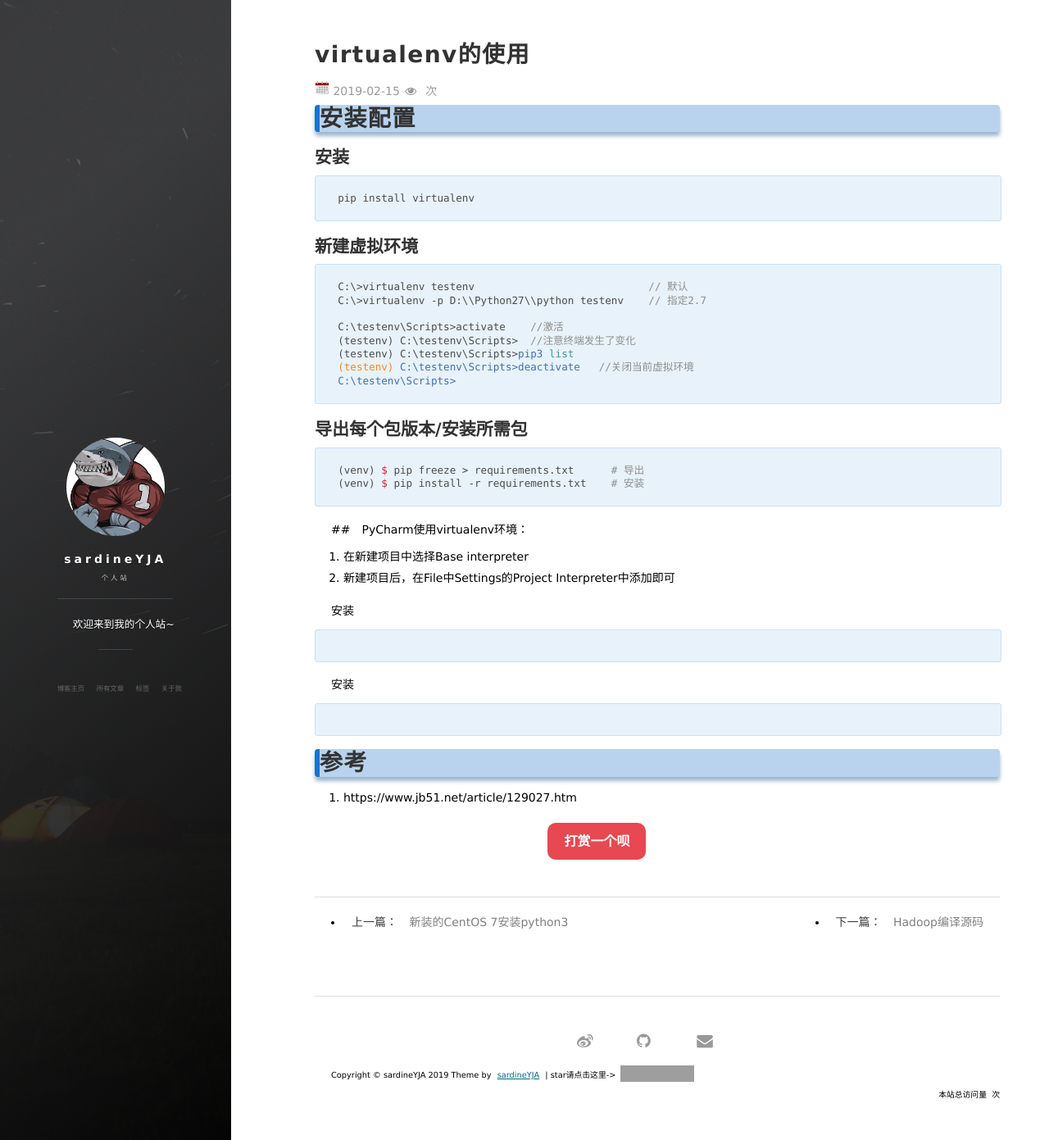
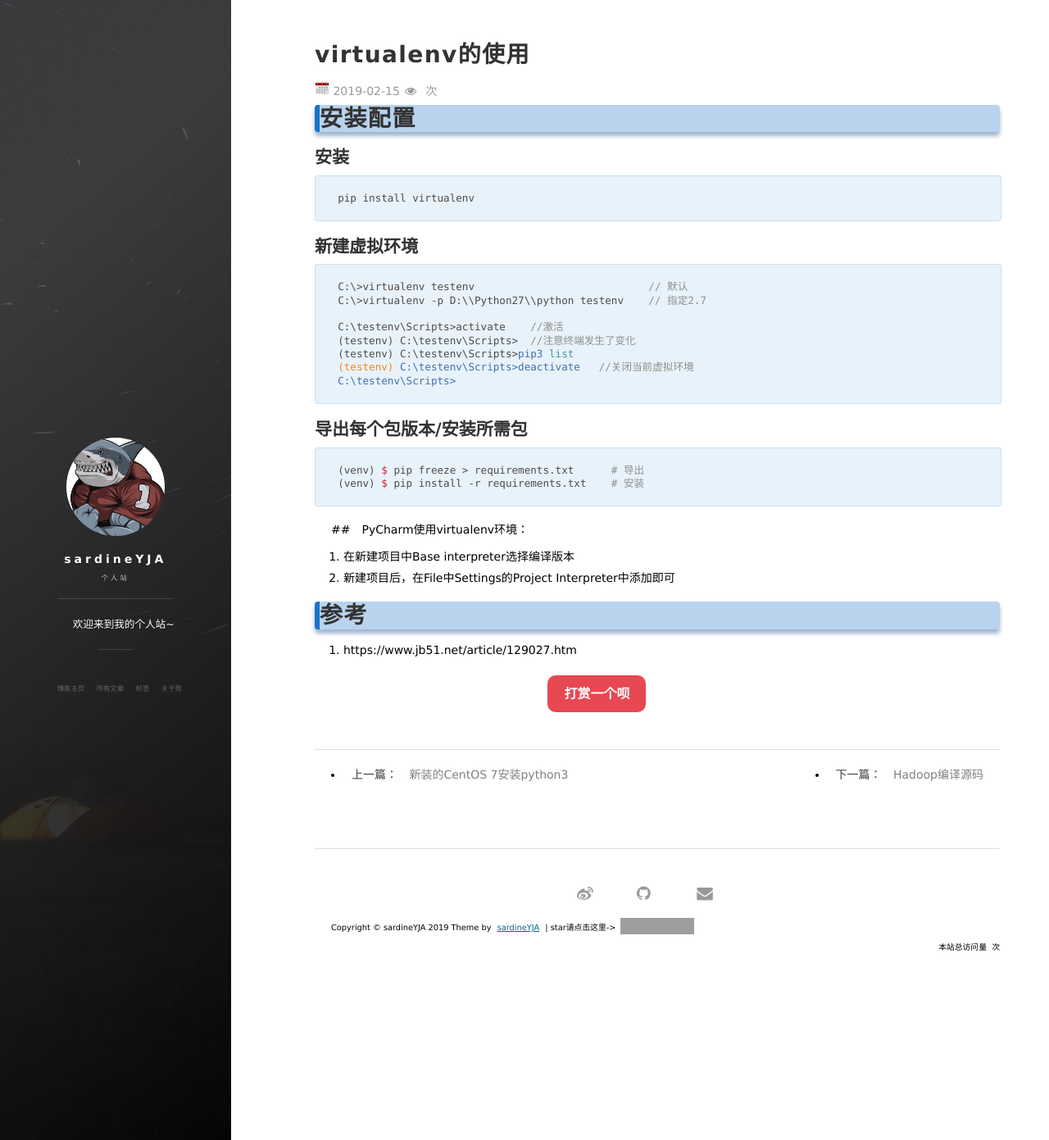
Before and after one commit to sardineYJA/sardineYJA.github.io, a Jekyll site: the page built from _posts/2019-02-15-python-virtualenv.md, in a window 1280 px wide and 1391 px high. Shown: the whole window at 82% size. Built offline with Jekyll 4.4.1, drawn with Linux system fonts in a browser that asks for light colours; nearby versions of some CDN libraries; comment, search, counter and statistics services are not loaded; grey boxes are pictures that could not be loaded.

Commit message:
Update 2019-02-15-python-virtualenv.md

````diff
--- a/_posts/2019-02-15-python-virtualenv.md
+++ b/_posts/2019-02-15-python-virtualenv.md
@@ -32,17 +32,9 @@ C:\testenv\Scripts>
 ```
 
 ##　PyCharm使用virtualenv环境：
-1. 在新建项目中选择Base interpreter
+1. 在新建项目中Base interpreter选择编译版本
 2. 新建项目后，在File中Settings的Project Interpreter中添加即可
 
-安装
-```
-```
-
-
-安装
-```
-```
 
 # 参考
 1. https://www.jb51.net/article/129027.htm
````
